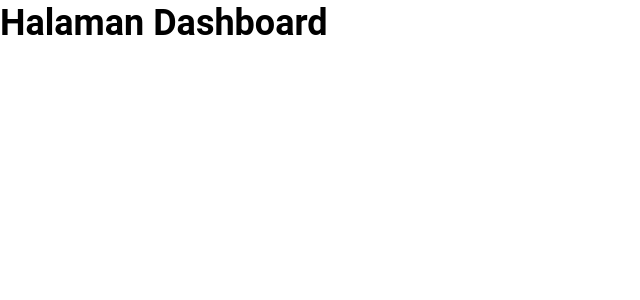
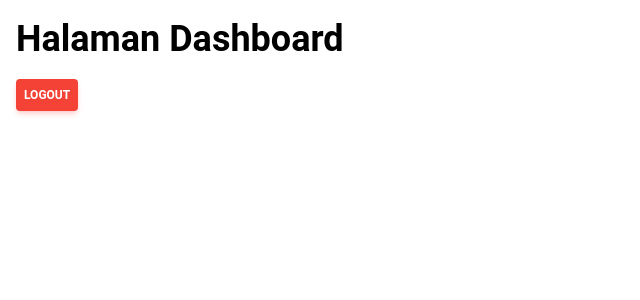
Before and after one commit to alnoviantirs/monev-front-end-main, a React (Vite) app: page /dashboard in a window 1280 px wide. Shown: the top 300 px of the page, without its empty margins (0-640 px from the left). Built offline with nearby package versions, Linux system fonts and the light colour scheme.

Commit message:
Add logout functionality to Dashboard page and display error message for invalid username and password

```diff
--- a/src/pages/Dashboard.jsx
+++ b/src/pages/Dashboard.jsx
@@ -1,13 +1,22 @@
-import { Typography } from "@material-tailwind/react";
+import { Typography, Button } from "@material-tailwind/react";
+import { logoutUser } from "../services/authService";
 
 const DashboardPage = () => {
+    return (
+        <div className="p-4">
+            <Typography variant="h2" className="mb-4">
+                Halaman Dashboard
+            </Typography>
 
-    return (
-        <>
-            <Typography variant="h2">Halaman Dashboard</Typography>
-        </>
+            <Button
+                color="red"
+                onClick={logoutUser}
+                className="bg-red-500 text-white p-2 rounded"
+            >
+                Logout
+            </Button>
+        </div>
     );
-
-}
+};
 
 export default DashboardPage;
--- a/src/pages/Login.jsx
+++ b/src/pages/Login.jsx
@@ -53,6 +53,11 @@ export default function LoginPage() {
             error={errors.username ? true : false}
             helpertext={errors.username?.message}
           />
+          {errors.username && (
+            <Typography color="red" variant="small">
+              {errors.username.message}
+            </Typography>
+          )}
         </div>
 
         <div className="mb-4">
@@ -63,6 +68,11 @@ export default function LoginPage() {
             error={errors.password ? true : false}
             helpertext={errors.password?.message}
           />
+          {errors.username && (
+            <Typography color="red" variant="small">
+              {errors.password.message}
+            </Typography>
+          )}
         </div>
 
         <div className="mb-4 flex items-center">
--- a/src/services/authService.js
+++ b/src/services/authService.js
@@ -25,6 +25,7 @@ export const loginUser = async (userData) => {
 
   } catch (error) {
     console.error("Login Failed: ", error);
+    throw error;
   }
 };
 
@@ -46,3 +47,8 @@ export const useCheckTokenAndRedirect = (urlWithToken, urlWithoutToken) => {
     }
   })
 }
+
+export const logoutUser = () => {
+  Cookies.remove("token");
+  window.location.href = "/";
+};
--- a/src/validators/loginSchema.js
+++ b/src/validators/loginSchema.js
@@ -1,7 +1,9 @@
 import { z } from "zod";
 
 export const loginSchema = z.object({
-  username: z.string({ message: "Invalid username" }),
+  username: z
+    .string()
+    .min(1, { message: "Username is required" }),
   password: z
     .string()
     .min(2, { message: "Password must be at least 2 characters" }),
```
